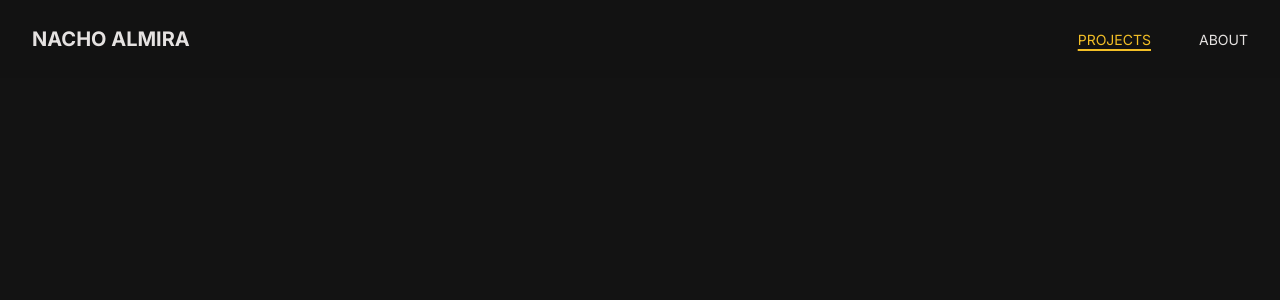
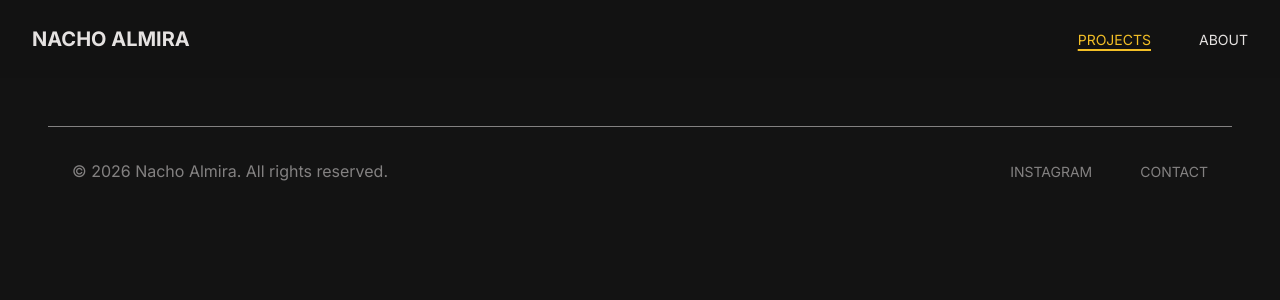
Before and after one commit to KaruzG/nacho-almira, a Next.js app: page / in a window 1280 px wide. Shown: the top 300 px of the page. Built offline with nearby package versions, Linux system fonts and the light colour scheme.

Commit message:
feat(Footer): Added Footer to layout

```diff
--- a/app/layout.tsx
+++ b/app/layout.tsx
@@ -2,6 +2,7 @@ import Nav from "@/components/layout/Nav/Nav"
 import "./globals.css"
 import type { Metadata } from "next"
 import { Inter } from "next/font/google"
+import Footer from "@/components/layout/Footer/Footer"
 
 const inter = Inter({ subsets: ["latin"] })
 
@@ -20,6 +21,7 @@ export default function RootLayout({
       <body className={inter.className}>
         <Nav />
         {children}
+        <Footer />
       </body>
     </html>
   )
--- a/components/layout/Footer/Footer.tsx
+++ b/components/layout/Footer/Footer.tsx
@@ -1,7 +1,13 @@
+import FooterLinks from "./FooterLinks"
+
 const Footer = () => {
     return (
-        <footer>
-
+        <footer className="flex flex-col justify-between items-center p-12 text-secondary-dark" >
+            <div className="flex py-2  w-full border-t border-secondary-dark"></div>
+            <div className="flex justify-between w-full mt-4 px-6">
+                <p>© 2026 Nacho Almira. All rights reserved.</p>
+                <FooterLinks />
+            </div>
         </footer>
     )
 }
--- a/components/layout/Footer/FooterLinks.tsx
+++ b/components/layout/Footer/FooterLinks.tsx
@@ -5,12 +5,12 @@ import Link from "next/link";
 const NavLinks = () => {
 
     const navLinksStyles = {
-        base: "text-[14px] transition-colors"
+        base: "text-[14px] transition-colors hover:text-secondary"
     }
 
     const navLinks = [
         { href: "/", label: "INSTAGRAM" },
-        { href: "/about", label: "CONTACT" },
+        { href: "/contact", label: "CONTACT" },
     ]
 
     const renderNavLinks = () => {
```
